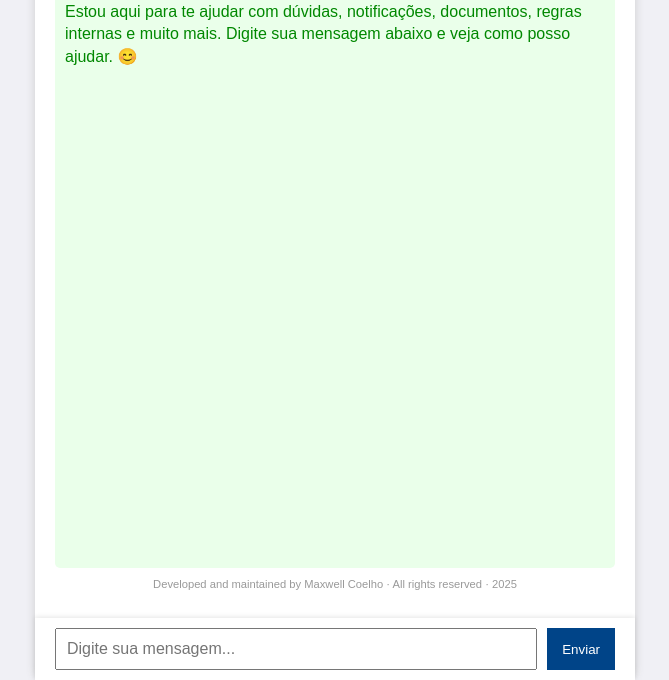
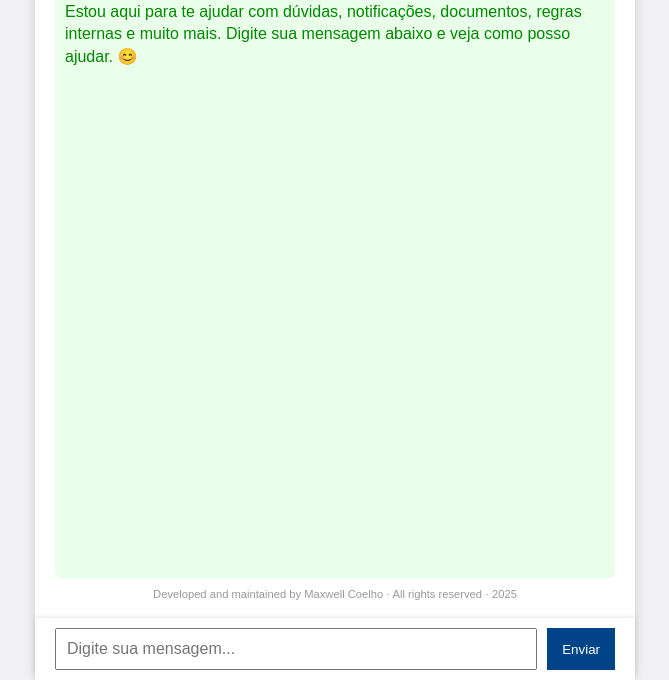
Before and after one commit to maxcoelhogit/maxbot1, a website: page index.html in a window 1280 px wide. Shown: the part 120-800 px from the top of the page, without its empty margins (305-974 px from the left). Drawn offline with Linux system fonts and the light colour scheme.

Commit message:
Update style.css

```diff
--- a/style.css
+++ b/style.css
@@ -15,16 +15,15 @@ body {
 .container {
   display: flex;
   flex-direction: column;
-  justify-content: flex-start;
+  justify-content: space-between;
   max-width: 600px;
   margin: 0 auto;
   background-color: white;
   border-radius: 10px;
-  padding: 20px 20px 80px; /* espaço extra para input fixo */
+  padding: 20px 20px 80px; /* Espaço inferior extra para o form fixo */
   box-shadow: 0px 0px 10px #ccc;
   height: 100vh;
   overflow: hidden;
-  position: relative;
 }
 
 h1 {
@@ -55,6 +54,8 @@ h1 {
   padding: 10px 20px;
   background: white;
   box-shadow: 0 -1px 5px rgba(0, 0, 0, 0.1);
+  z-index: 100;
+  transition: transform 0.2s ease-out;
 }
 
 input[type="text"] {
@@ -106,5 +107,5 @@ footer {
   font-size: 0.7rem;
   color: #999;
   text-align: center;
-  padding: 10px;
+  margin-top: 10px;
 }
```
